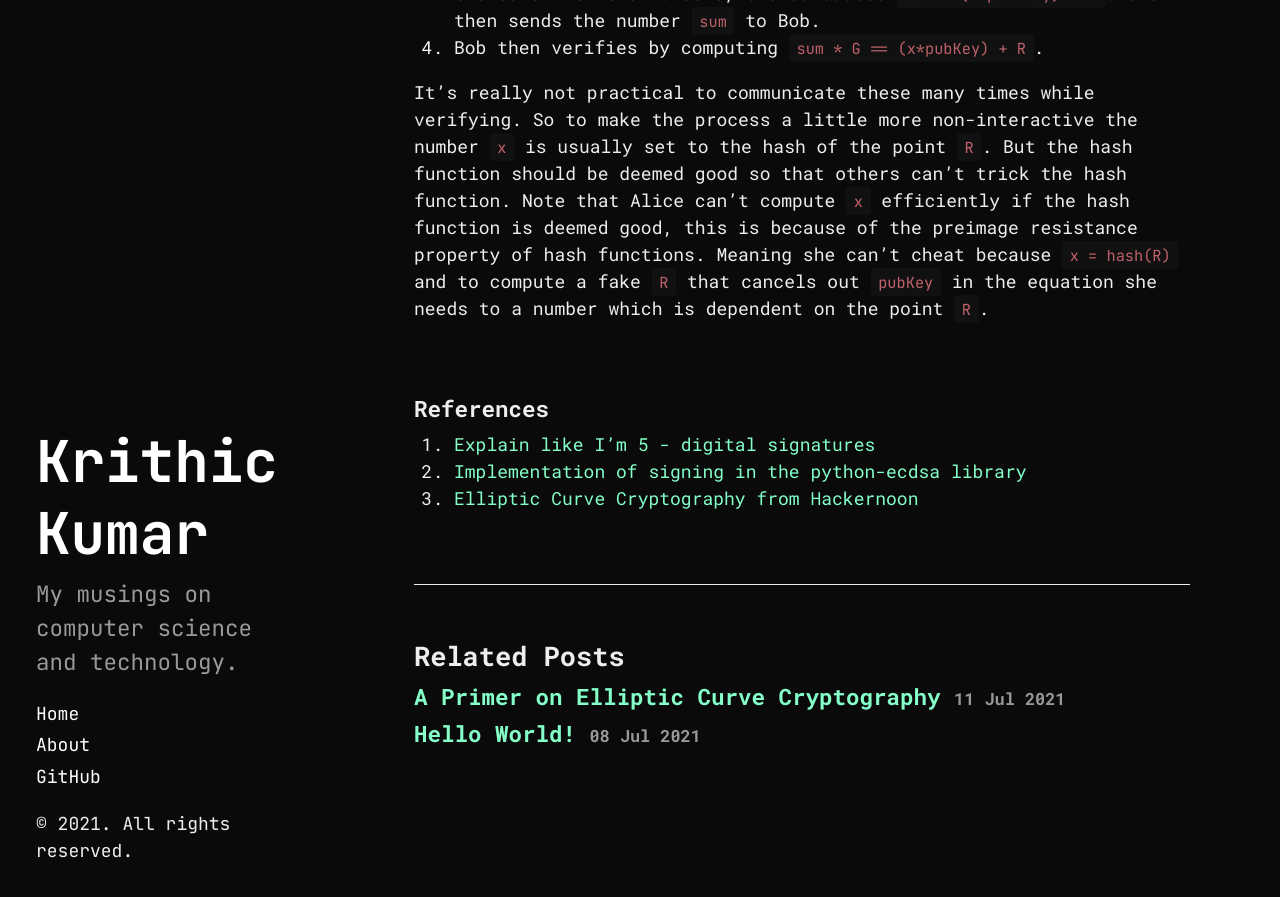
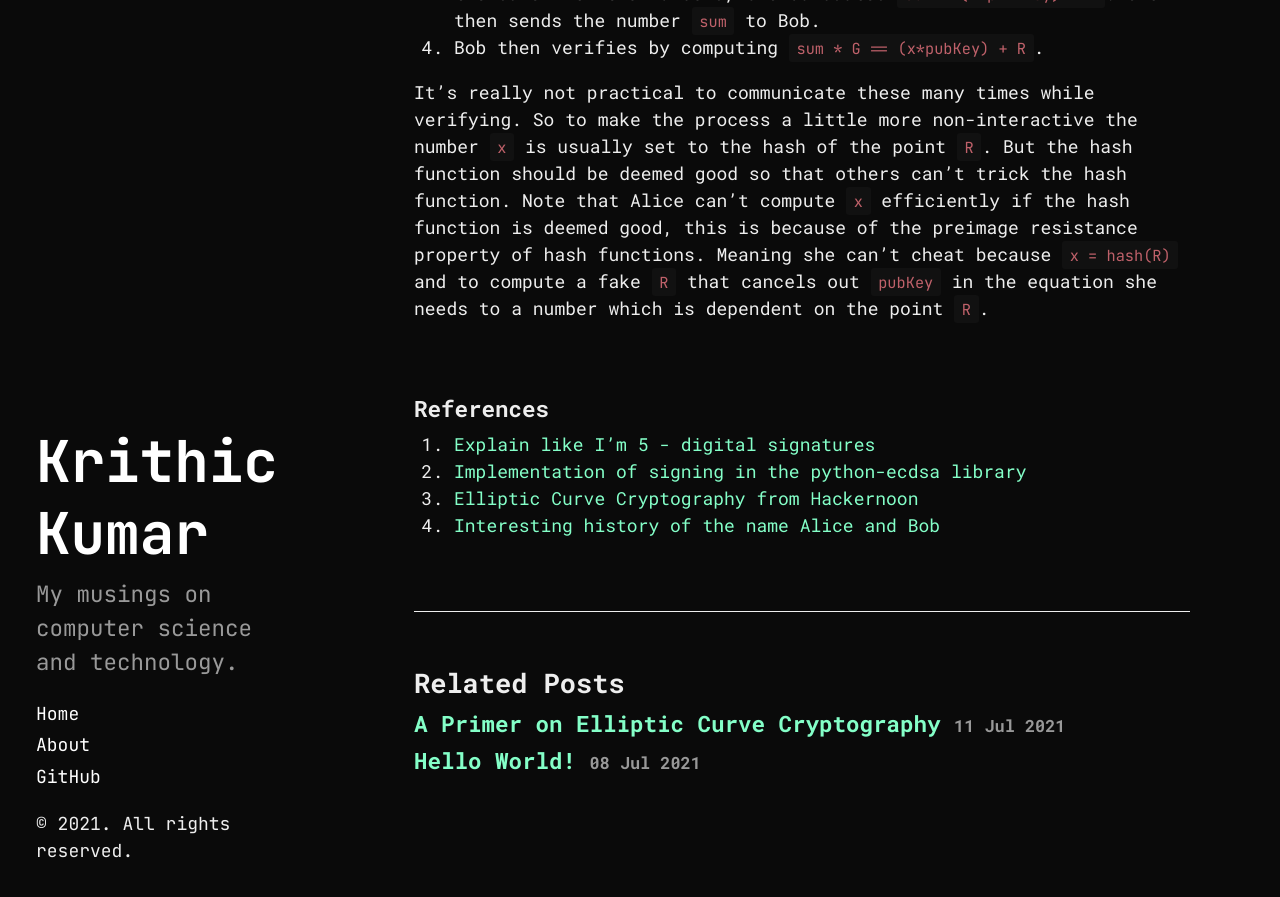
Before and after one commit to notjedi/notjedi.github.io, a Jekyll site: the page built from _posts/2021-08-12-digital-signatures.md, in a window 1280 px wide and 900 px high, scrolled down 1844 px. Shown: the top 897 px of the window. Built offline with Jekyll 4.4.1, drawn with Linux system fonts in a browser that asks for light colours; before the commit the page ends 2717 px from its top, so only the background shows below that.

Commit message:
add another reference link

```diff
--- a/_posts/2021-08-12-digital-signatures.md
+++ b/_posts/2021-08-12-digital-signatures.md
@@ -77,3 +77,4 @@ point `R`.
 1. [Explain like I'm 5 - digital signatures](https://blog.oleganza.com/post/162861219668/eli5-digital-signatures)
 2. [Implementation of signing in the python-ecdsa library](https://github.com/tlsfuzzer/python-ecdsa/blob/master/src/ecdsa/ecdsa.py#L212)
 3. [Elliptic Curve Cryptography from Hackernoon](https://hackernoon.com/what-is-the-math-behind-elliptic-curve-cryptography-f61b25253da3)
+4. [Interesting history of the name Alice and Bob](http://cryptocouple.com/)
```
